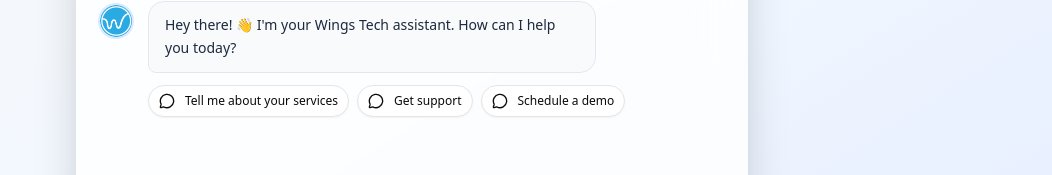
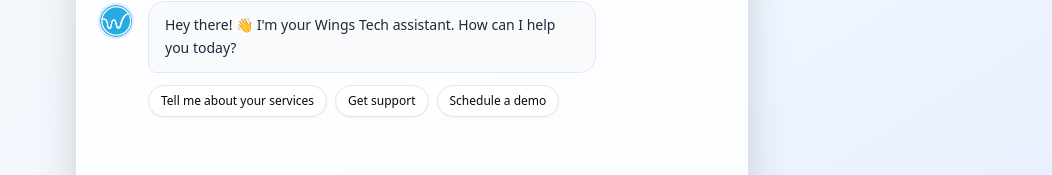
Before and after one commit to Tarun-Vaghela90/ai_rag_bot, a React (Vite) app in the folder techbot/: page / in a window 1280 px wide. Shown: the part 159-334 px from the top of the page, without its empty margins (228-1280 px from the left). Built offline with nearby package versions, Linux system fonts and the light colour scheme.

Commit message:
updated  frontend future action part

```diff
--- a/techbot/src/App.jsx
+++ b/techbot/src/App.jsx
@@ -92,7 +92,7 @@
 
   // 3️⃣ Fetch bot response asynchronously, no blocking
   axios
-    .post(import.meta.env.VITE_PROD_URL, { query: queryText, userId })
+    .post(import.meta.env.VITE_LOCAL_URL , { query: queryText, userId })
     .then((res) => {
       const botReply = res.data.answer || "⚠️ Sorry, I didn’t get that.";
       const futureActions = res.data.future_actions || [];
@@ -123,8 +123,6 @@
     })
     .finally(() => setLoading(false));
 };
-
-
 
   const handleSend = () => sendQuery(input);
 
@@ -252,16 +250,21 @@
                               <ReactMarkdown
                                 components={{
                                   ul: ({ node, ...props }) => (
-                                    <ul
-                                      className="list-disc ml-4 mb-0"
-                                      {...props}
-                                    />
+                                    <ul className="list-disc ml-4 mb-0" {...props} />
                                   ),
                                   li: ({ node, ...props }) => (
                                     <li className="mb-1" {...props} />
                                   ),
                                   p: ({ node, ...props }) => (
                                     <p className="mb-2 last:mb-0" {...props} />
+                                  ),
+                                  a: ({ node, ...props }) => (
+                                    <a
+                                      {...props}
+                                      className="text-blue-600 font-semibold hover:underline"
+                                      target="_blank"
+                                      rel="noopener noreferrer"
+                                    />
                                   ),
                                 }}
                               >
@@ -296,8 +299,20 @@
                                     onClick={() => sendQuery(action)}
                                     className="text-xs bg-white hover:bg-blue-50 hover:border-blue-300 hover:text-blue-700 transition-all duration-200 rounded-full"
                                   >
-                                    <MessageCircle className="h-3 w-3 mr-1" />
-                                    {action}
+                                    <ReactMarkdown
+                                      components={{
+                                        a: ({ node, ...props }) => (
+                                          <a
+                                            {...props}
+                                            className="text-blue-600 font-semibold hover:underline"
+                                            target="_blank"
+                                            rel="noopener noreferrer"
+                                          />
+                                        ),
+                                      }}
+                                    >
+                                      {action}
+                                    </ReactMarkdown>
                                   </Button>
                                 </motion.div>
                               ))}
@@ -368,7 +383,6 @@
             <p className="text-xs text-slate-500 text-center flex-1">
               Powered by Wings Tech AI • Press Enter to send
             </p>
-
           </div>
         </div>
       </Card>
```
Also changed, not shown: 1 other file (tests, documents, lock files or other folders).
